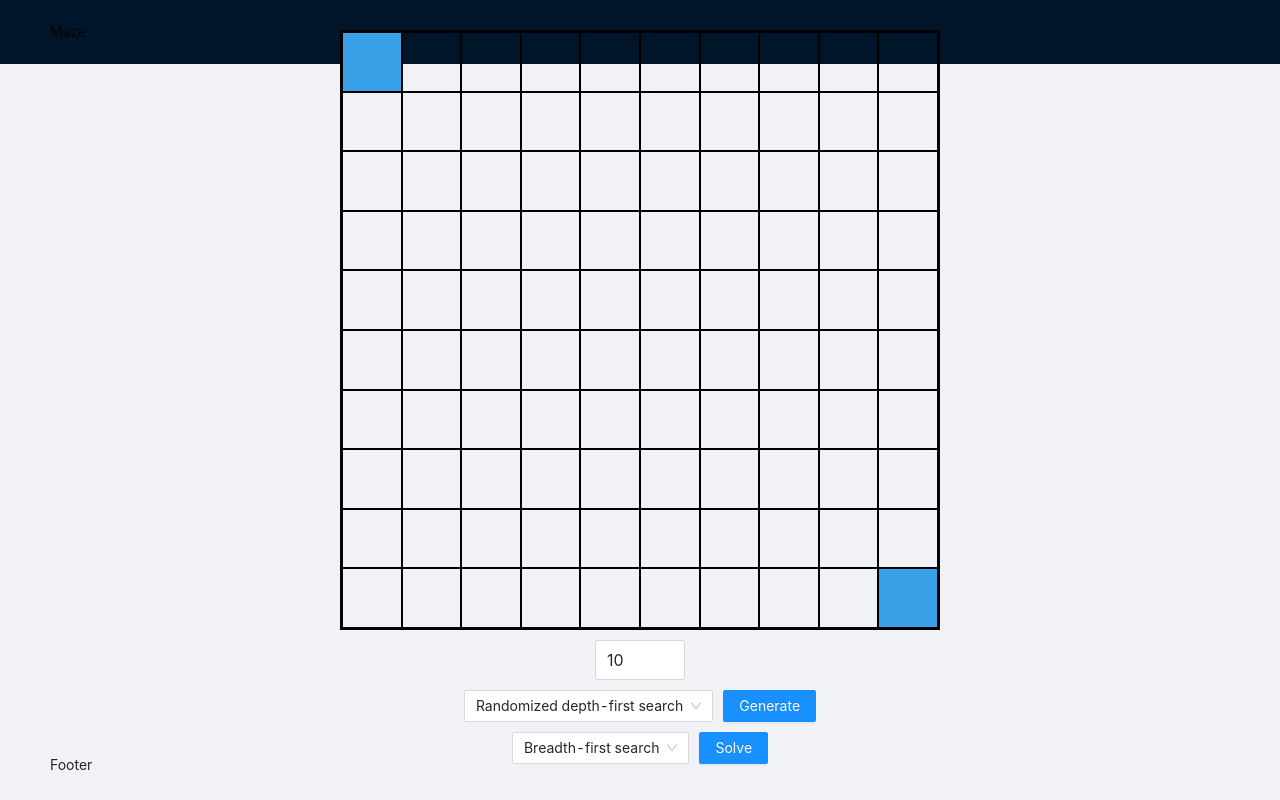
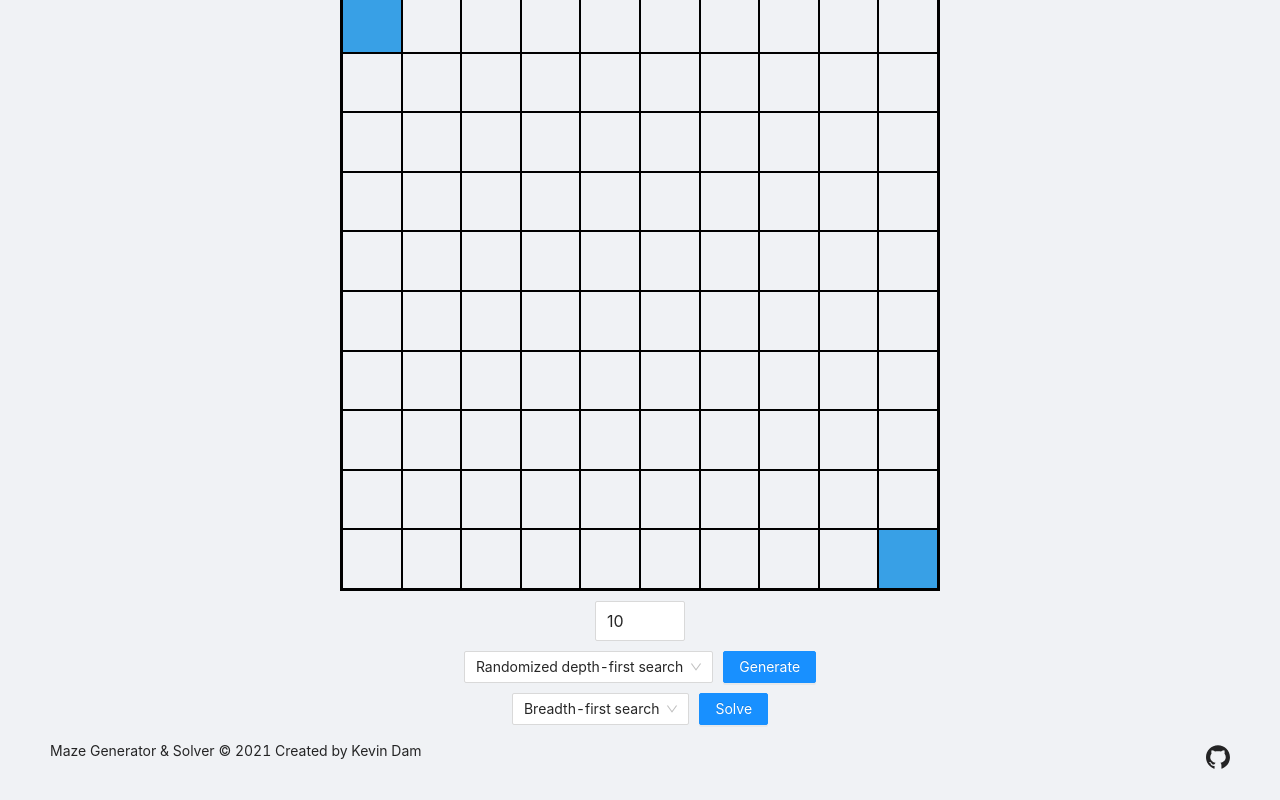
Before and after one commit to kevinqdam/maze-generator, a React app: page / in a window 1280 px wide. Built offline with nearby package versions, Linux system fonts and the light colour scheme.

Commit message:
Formalize app layout and text. Remove header

```diff
--- a/src/App.jsx
+++ b/src/App.jsx
@@ -1,21 +1,31 @@
 import React from 'react';
 import { Layout } from 'antd';
+import { GithubFilled } from '@ant-design/icons';
 import Maze from './components/Maze';
 
 import 'antd/dist/antd.css';
 import './index.scss';
 import styles from './App.module.scss';
 
-const { Header, Footer, Content } = Layout;
+const { Footer, Content } = Layout;
 
 const App = function MainApp() {
   return (
     <Layout className={styles.layout}>
-      <Header>Maze</Header>
       <Content className={styles.content}>
         <Maze />
       </Content>
-      <Footer>Footer</Footer>
+      <Footer className={styles.footer}>
+        <div className={styles['footer-items']}>
+          <p>Maze Generator & Solver © 2021 Created by Kevin Dam</p>
+          <a
+            className={styles['anchor-color']}
+            href="https://github.com/kevindam96/maze-generator"
+          >
+            <GithubFilled className={styles.icon} />
+          </a>
+        </div>
+      </Footer>
     </Layout>
   );
 };
--- a/src/App.module.scss
+++ b/src/App.module.scss
@@ -8,3 +8,18 @@
   justify-content: center;
   align-items: center;
 }
+
+.footer-items {
+  display: flex;
+  justify-content: space-between;
+  align-items: center;
+}
+
+.anchor-color {
+  text-decoration: none;
+  color: inherit;
+}
+
+.icon {
+  font-size: 1.5rem;
+}
```
